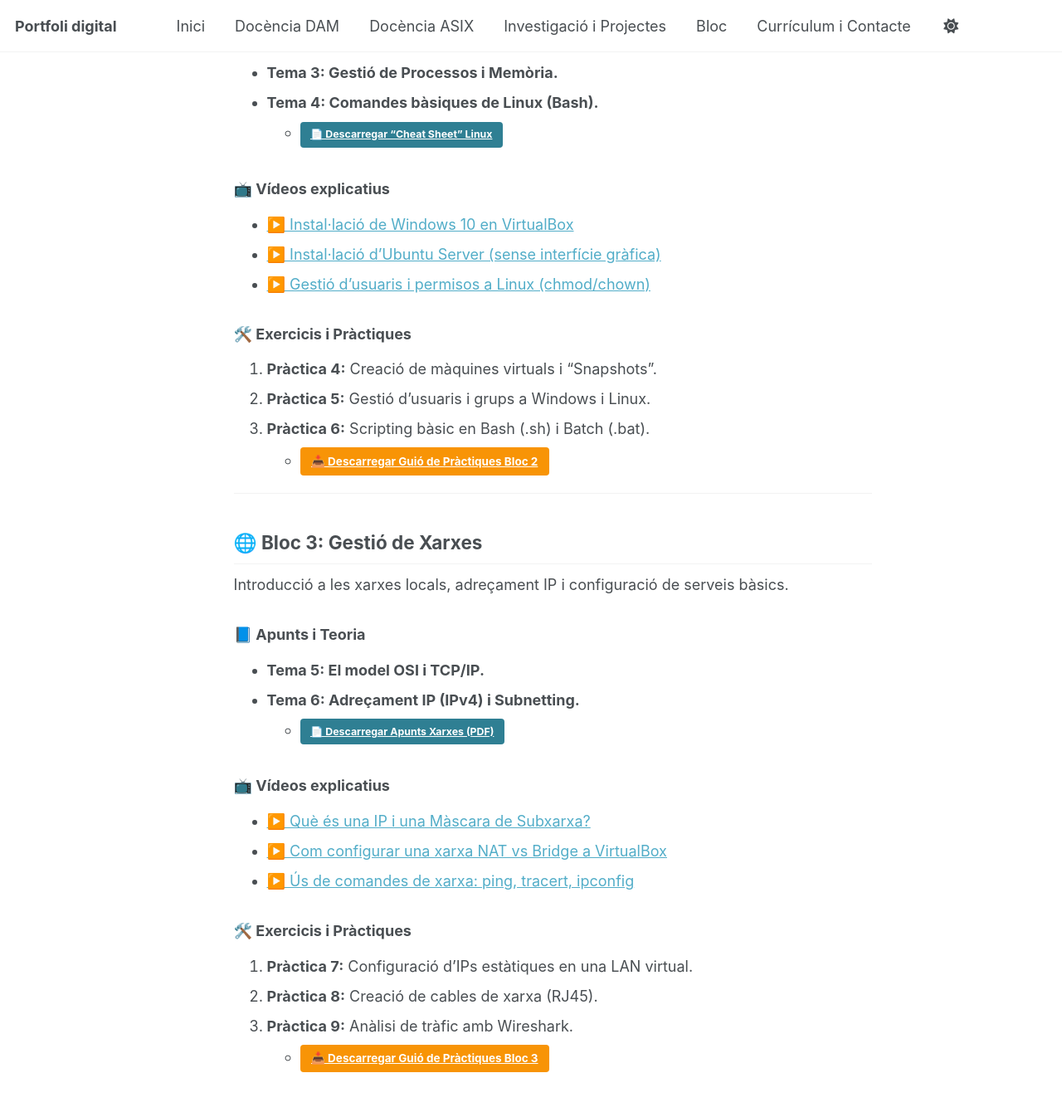
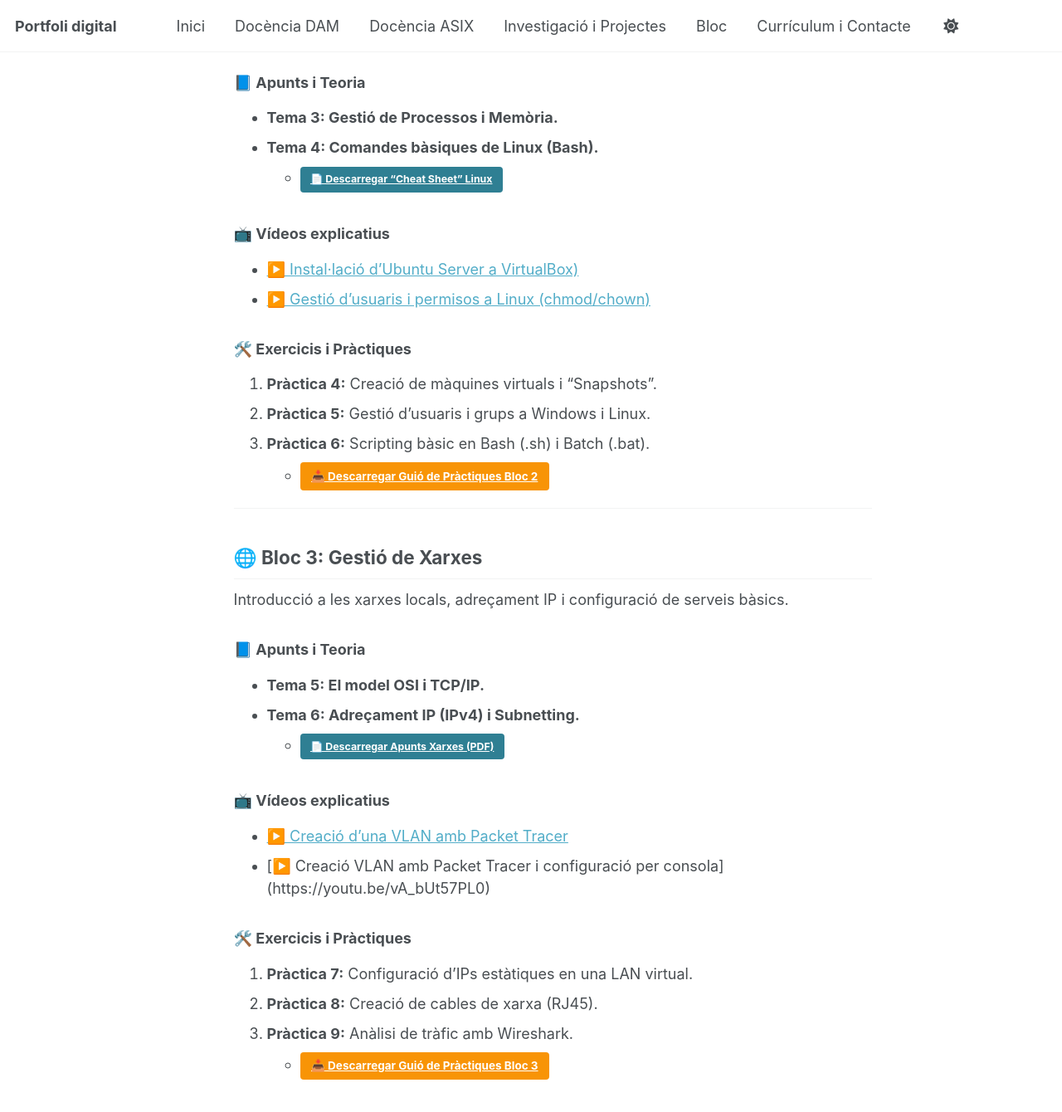
Before and after one commit to oriolgomezdiaz/oriolgomezdiaz.github.io, a Jekyll site: the page built from _pages/docencia/dam-si.md, in a window 1280 px wide and 1400 px high, scrolled down 1438 px. Shown: the top 1340 px of the window at 83% size. Built offline with Jekyll 4.4.1, drawn with Linux system fonts in a browser that asks for light colours; a script that is not in the unit is left out; some of the changed text lies outside the part shown.

Commit message:
Pàgina SI

```diff
--- a/_pages/docencia/dam-si.md
+++ b/_pages/docencia/dam-si.md
@@ -15,7 +15,9 @@ header:
 
 Benvinguts al mòdul de **Sistemes Informàtics**. Aquest és el mòdul base on aprenem com funciona l'ordinador per dins, com instal·lar i administrar sistemes operatius (propietaris i lliures) i com connectar-los en xarxa.
 
-**⚠️ Requisits previs:** Per realitzar les pràctiques necessitareu un ordinador amb suport per a virtualització i tenir instal·lat [VirtualBox](https://www.virtualbox.org/).
+**⚠️ Requisits previs:** Per realitzar les pràctiques necessitareu:
+* **VirtualBox** Un ordinador amb suport per a virtualització i tenir instal·lat [VirtualBox](https://www.virtualbox.org/).
+* **Cisco Packet Tracer** Instal·lació del software de simulació Cisco PacketTracer.
 
 ---
 
@@ -53,8 +55,7 @@ Aprenem a instal·lar, configurar i administrar Windows i Linux (Ubuntu/Debian)
     * [📄 Descarregar "Cheat Sheet" Linux](/assets/pdfs/si-linux-cheatsheet.pdf){: .btn .btn--info .btn--small}
 
 ### 📺 Vídeos explicatius
-* [▶️ Instal·lació de Windows 10 en VirtualBox](https://youtube.com/...)
-* [▶️ Instal·lació d'Ubuntu Server (sense interfície gràfica)](https://youtube.com/...)
+* [▶️ Instal·lació d'Ubuntu Server a VirtualBox)]()
 * [▶️ Gestió d'usuaris i permisos a Linux (chmod/chown)](https://youtube.com/...)
 
 ### 🛠️ Exercicis i Pràctiques
@@ -75,9 +76,9 @@ Introducció a les xarxes locals, adreçament IP i configuració de serveis bàs
     * [📄 Descarregar Apunts Xarxes (PDF)](/assets/pdfs/si-tema5-xarxes.pdf){: .btn .btn--info .btn--small}
 
 ### 📺 Vídeos explicatius
-* [▶️ Què és una IP i una Màscara de Subxarxa?](https://youtube.com/...)
-* [▶️ Com configurar una xarxa NAT vs Bridge a VirtualBox](https://youtube.com/...)
-* [▶️ Ús de comandes de xarxa: ping, tracert, ipconfig](https://youtube.com/...)
+* [▶️ Creació d'una VLAN amb Packet Tracer](https://youtu.be/_zjfXwI5GD4)
+* [▶️ Creació VLAN amb Packet Tracer i configuració per consola] (https://youtu.be/vA_bUt57PL0)
+
 
 ### 🛠️ Exercicis i Pràctiques
 1.  **Pràctica 7:** Configuració d'IPs estàtiques en una LAN virtual.
```
Also changed, not shown: other parts of _pages/docencia/dam-si.md (+1 -1 lines).
